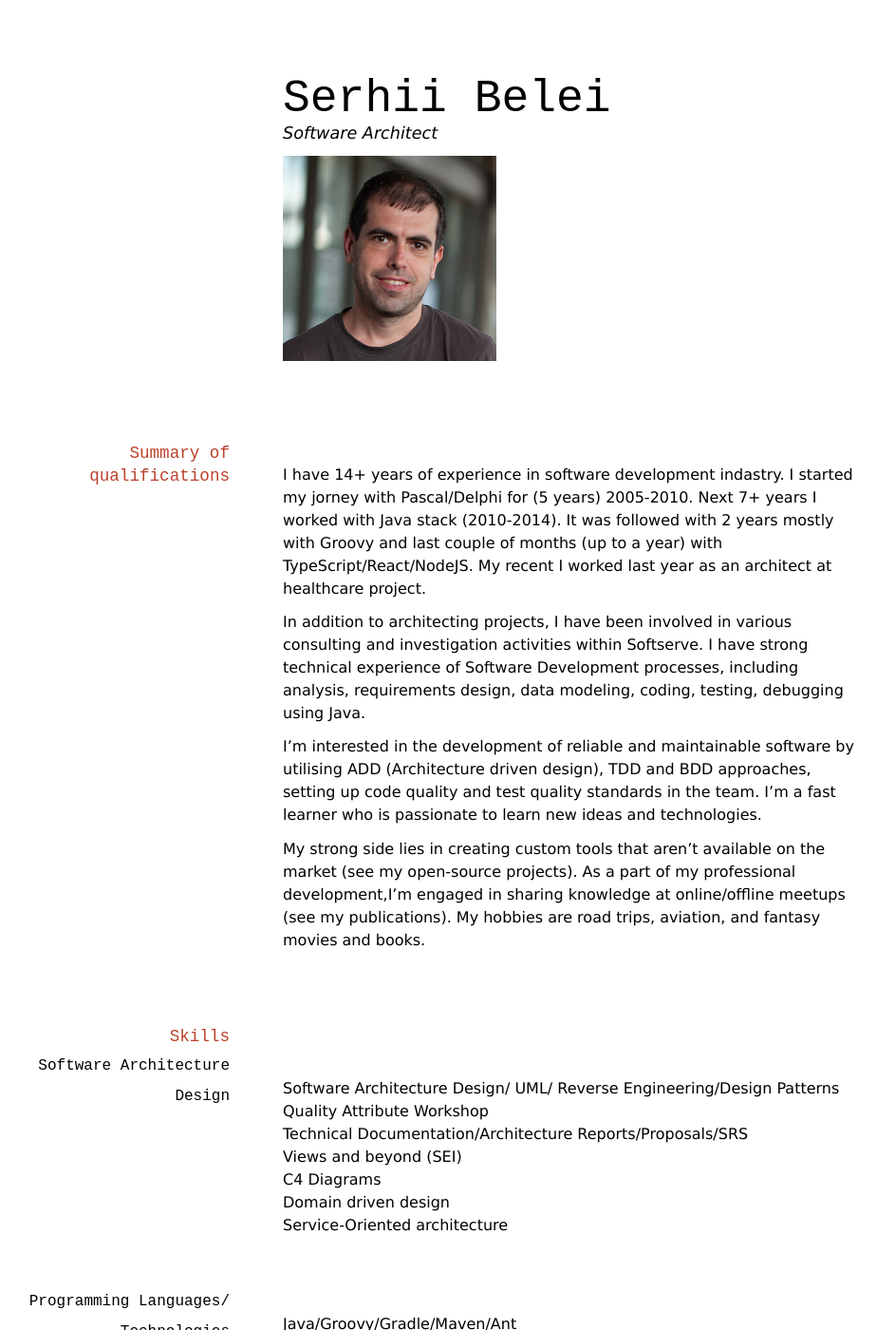
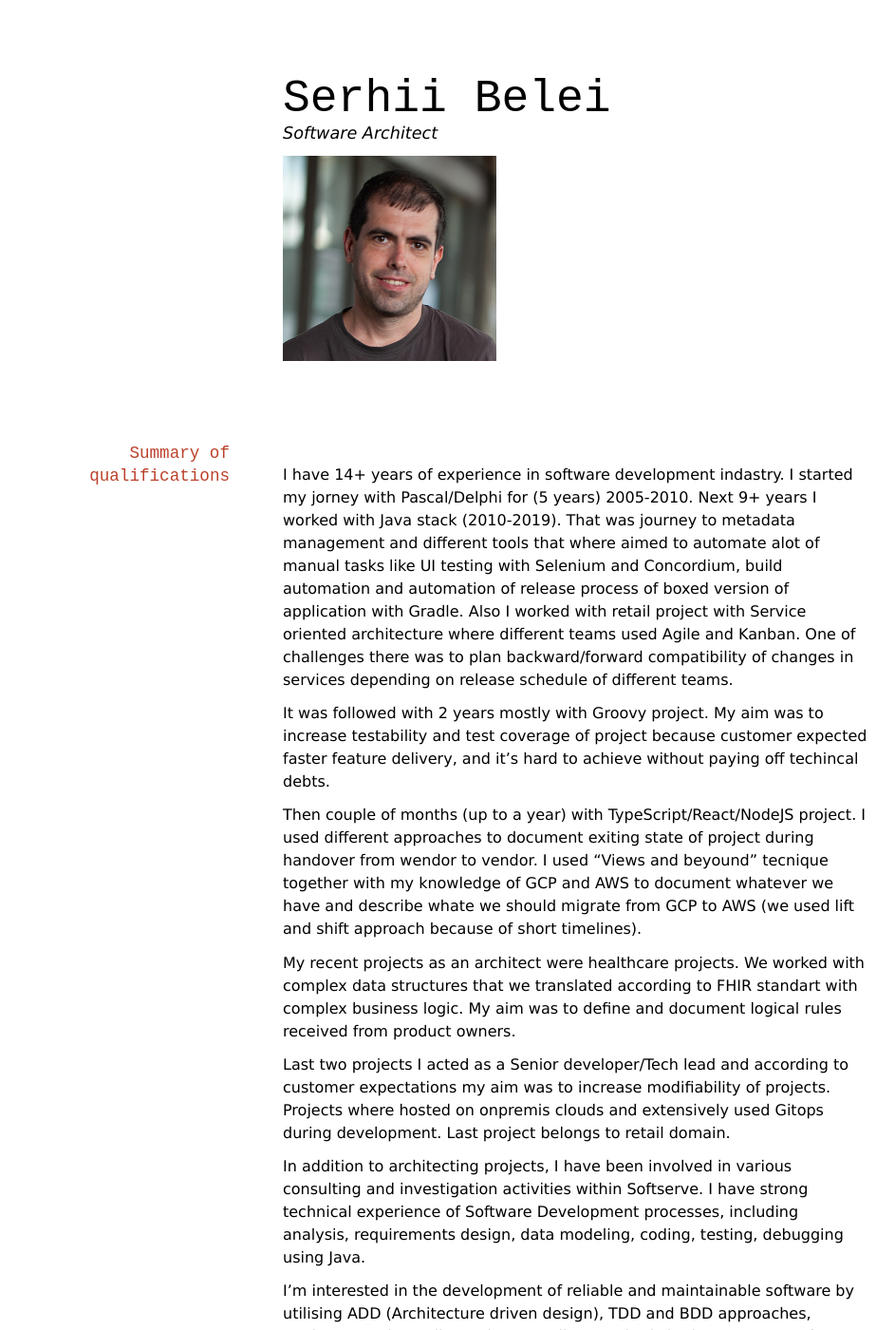
Before and after one commit to crc83/cv, a Jekyll site: the page built from index.md, in a window 1280 px wide and 1400 px high. Shown: the whole window at 95% size, without its empty margins (142-1085 px from the left). Built offline with Jekyll 4.4.1, drawn with Linux system fonts in a browser that asks for light colours; our own code applies the rules of GitHub Pages for plain Markdown files; Markdown is read by kramdown in place of the engine named in the settings.

Commit message:
Added free form project descriptions

```diff
--- a/index.md
+++ b/index.md
@@ -6,7 +6,15 @@ Software Architect
 
 ## Summary of qualifications
 
-I have 14+ years of experience in software development indastry. I started my jorney with Pascal/Delphi for (5 years) 2005-2010. Next 7+ years I worked with Java stack (2010-2014). It was followed with 2 years mostly with Groovy and last couple of months (up to a year) with TypeScript/React/NodeJS. My recent I worked last year as an architect at healthcare project.
+I have 14+ years of experience in software development indastry. I started my jorney with Pascal/Delphi for (5 years) 2005-2010. Next 9+ years I worked with Java stack (2010-2019). That was journey to metadata management and different tools that where aimed to automate alot of manual tasks like UI testing with Selenium and Concordium, build automation  and automation of release process of boxed version of application with Gradle. Also I worked with retail project with Service oriented architecture where different teams used Agile and Kanban. One of challenges there was to plan backward/forward compatibility of changes in services depending on release schedule of different teams.
+
+It was followed with 2 years mostly with Groovy project. My aim was to increase testability and test coverage of project because customer expected faster feature delivery, and it's hard to achieve without paying off techincal debts.
+
+Then couple of months (up to a year) with TypeScript/React/NodeJS project. I used different approaches to document exiting state of project during handover from wendor to vendor. I used "Views and beyound" tecnique together with my knowledge of GCP and AWS to document whatever we have and describe whate we should migrate from GCP to AWS (we used lift and shift approach because of short timelines).
+
+My recent projects as an architect were healthcare projects. We worked with complex data structures that we translated according to FHIR standart with complex business logic. My aim was to define and document logical rules received from product owners.
+
+Last two projects I acted as a Senior developer/Tech lead and according to customer expectations my aim was to increase modifiability of projects. Projects where hosted on onpremis clouds and extensively used Gitops during development. Last project belongs to retail domain.
 
 In addition to architecting projects, I have been involved in various consulting and investigation activities within Softserve. I have strong technical experience of Software Development processes, including analysis, requirements design, data modeling, coding, testing, debugging using Java.
 
```
